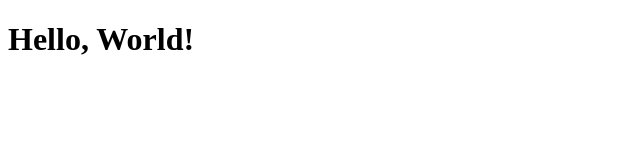
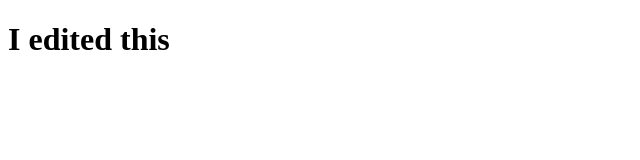
Before and after one commit to kenstark/CS3338-first-project, a plain HTML site: page index.html in a window 1280 px wide. Shown: the whole page, without its empty margins (0-640 px from the left). Drawn offline with Linux system fonts and the light colour scheme.

Commit message:
Changed index.html
changed "Hello World!" to "I edited this"

```diff
--- a/index.html
+++ b/index.html
@@ -6,6 +6,6 @@
     <title>My First Project</title>
 </head>
 <body>
-    <h1>Hello, World!</h1>
+    <h1>I edited this</h1>
 </body>
 </html>
```
